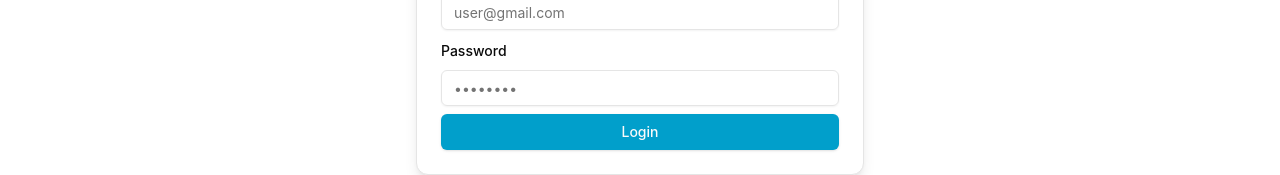
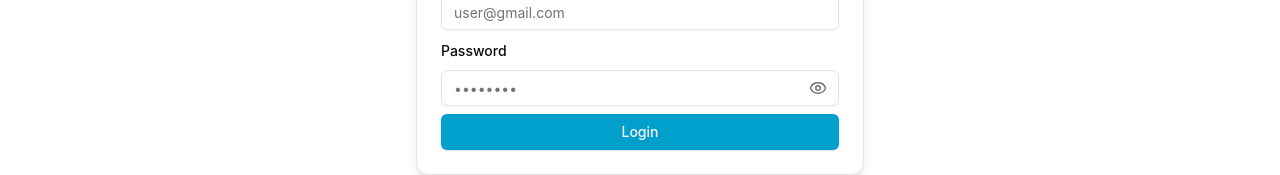
Before and after one commit to Qohh/RM-Project, a Next.js app: page /login in a window 1280 px wide. Shown: the part 498-673 px from the top of the page. Built offline with nearby package versions, Linux system fonts and the light colour scheme; no server answers.

Commit message:
after revisi

```diff
--- a/app/kegiatan/[id]/page.tsx
+++ b/app/kegiatan/[id]/page.tsx
@@ -79,12 +79,12 @@
                 </span>
               </div>
               <span
-                className={`text-white text-xs px-3 py-1 rounded-full w-fit ${
+                className={`text-xs px-3 py-1 rounded-full w-fit font-medium ${
                   status === "upcoming"
-                    ? "bg-yellow-500"
+                    ? "bg-[#FAEEDA] text-[#854F0B]"
                     : status === "ongoing"
-                    ? "bg-blue-500"
-                    : "bg-gray-500"
+                    ? "bg-[#E6F1FB] text-[#185FA5]"
+                    : "bg-[#E1F5EE] text-[#0F6E56]"
                 }`}
               >
                 {status === "upcoming" ? "Upcoming" : status === "ongoing" ? "Ongoing" : "Selesai"}
--- a/app/rm/kegiatan/page.tsx
+++ b/app/rm/kegiatan/page.tsx
@@ -923,11 +923,11 @@
                   {(() => {
                     const progress = getProgress(item.tanggal_mulai, item.waktu_mulai, item.tanggal_selesai, item.waktu_selesai);
                     return (
-                      <span className={`px-3 py-1 text-xs rounded-full font-medium ${
-                        progress === "Upcoming" ? "bg-yellow-100 text-yellow-700"
-                          : progress === "Ongoing" ? "bg-blue-100 text-blue-700"
-                          : "bg-green-100 text-green-700"
-                      }`}>{progress}</span>
+                    <span className={`px-3 py-1 text-xs rounded-full font-medium ${
+                      progress === "Upcoming" ? "bg-[#FAEEDA] text-[#854F0B]"
+                        : progress === "Ongoing" ? "bg-[#E6F1FB] text-[#185FA5]"
+                        : "bg-[#E1F5EE] text-[#0F6E56]"
+                    }`}>{progress}</span>
                     );
                   })()}
                 </div>
--- a/components/kegiatan/kegiatan_card.tsx
+++ b/components/kegiatan/kegiatan_card.tsx
@@ -106,13 +106,13 @@
         {/* STATUS BADGE */}
         <span
   className={`
-            text-white text-xs px-2 py-1 rounded-full
+    text-xs px-3 py-1 rounded-full font-medium
     ${
       status === "upcoming"
-                ? "bg-yellow-500"
+        ? "bg-[#FAEEDA] text-[#854F0B]"
         : status === "ongoing"
-                ? "bg-blue-500"
-                : "bg-gray-500"
+        ? "bg-[#E6F1FB] text-[#185FA5]"
+        : "bg-[#E1F5EE] text-[#0F6E56]"
     }
   `}
 >
--- a/components/login-form.tsx
+++ b/components/login-form.tsx
@@ -6,12 +6,14 @@
 import { Label } from "@/components/ui/label";
 import React, { useState } from "react";
 import { supabase } from "@/lib/supabase";
+import { Eye, EyeOff } from "lucide-react";
 
 export function LoginForm() {
   const router = useRouter();
   const [isLoading, setIsLoading] = useState(false);
   const [email, setEmail] = useState("");
   const [password, setPassword] = useState("");
+  const [showPassword, setShowPassword] = useState(false);
 
   const handleSubmit = async (e: React.FormEvent<HTMLFormElement>) => {
     e.preventDefault();
@@ -27,12 +29,12 @@
       setIsLoading(false);
     } else {
       alert("Login berhasil!");
-      router.push("/"); // redirect ke dashboard/home
+      router.push("/");
     }
   };
 
   return (
-    <form onSubmit={handleSubmit} className="space-y-2 ">
+    <form onSubmit={handleSubmit} className="space-y-2">
       <div className="space-y-2">
         <Label htmlFor="email">Email</Label>
         <Input
@@ -47,15 +49,26 @@
 
       <div className="space-y-2">
         <Label htmlFor="password">Password</Label>
+        <div className="relative">
           <Input
             id="password"
-          type="password"
+            type={showPassword ? "text" : "password"}
             placeholder="••••••••"
             required
             disabled={isLoading}
             value={password}
             onChange={(e) => setPassword(e.target.value)}
+            className="pr-10"
           />
+          <button
+            type="button"
+            onClick={() => setShowPassword((prev) => !prev)}
+            className="absolute inset-y-0 right-0 flex items-center pr-3 text-muted-foreground hover:text-foreground"
+            tabIndex={-1}
+          >
+            {showPassword ? <EyeOff size={18} /> : <Eye size={18} />}
+          </button>
+        </div>
       </div>
 
       <Button type="submit" className="w-full" disabled={isLoading}>
```
Lines whose indentation alone changed are shown as unchanged.
